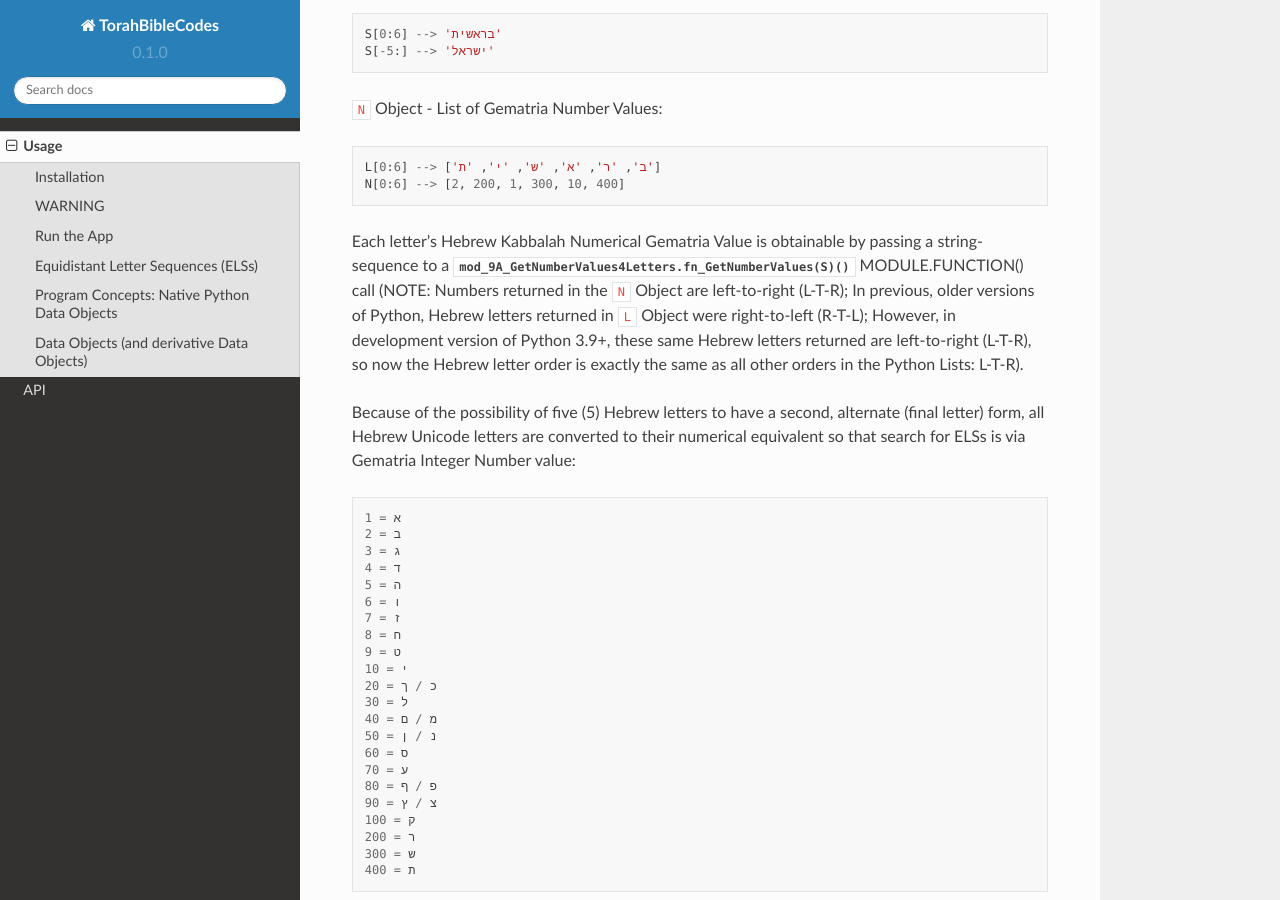
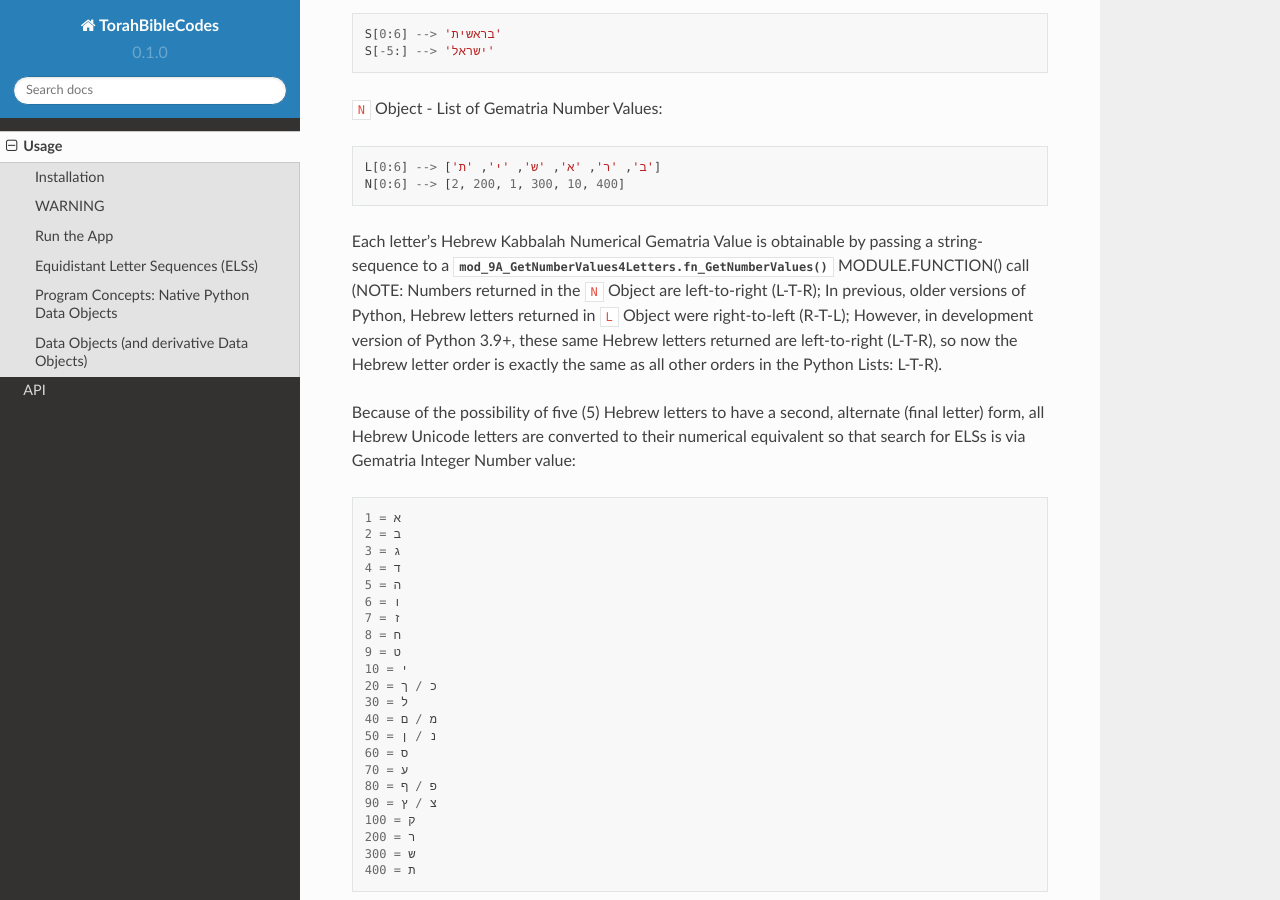
Before and after one commit to TorahBibleCodes/TorahBibleCodes_Sphinx, a Sphinx documentation site: the page built from docs/source/usage.rst, in a window 1280 px wide and 900 px high, scrolled down 5750 px. Built offline with Sphinx 7.4.7 and the Read the Docs theme 2.0.0, drawn with Linux system fonts in a browser that asks for light colours.

```diff
--- a/docs/source/usage.rst
+++ b/docs/source/usage.rst
@@ -265,7 +265,7 @@ From the ``D`` and ``DS`` Objects, all other Python Data Objects are derived:
    L[0:6] --> ['ב', 'ר', 'א', 'ש', 'י', 'ת']
    N[0:6] --> [2, 200, 1, 300, 10, 400]
 
-Each letter's Hebrew Kabbalah Numerical Gematria Value is obtainable by passing a string-sequence to a :py:func:`mod_9A_GetNumberValues4Letters.fn_GetNumberValues(S)` MODULE.FUNCTION() call (NOTE: Numbers returned in the ``N`` Object are left-to-right (L-T-R); In previous, older versions of Python, Hebrew letters returned in ``L`` Object were right-to-left (R-T-L); However, in development version of Python 3.9+, these same Hebrew letters returned are left-to-right (L-T-R), so now the Hebrew letter order is exactly the same as all other orders in the Python Lists: L-T-R).
+Each letter's Hebrew Kabbalah Numerical Gematria Value is obtainable by passing a string-sequence to a :py:func:`mod_9A_GetNumberValues4Letters.fn_GetNumberValues` MODULE.FUNCTION() call (NOTE: Numbers returned in the ``N`` Object are left-to-right (L-T-R); In previous, older versions of Python, Hebrew letters returned in ``L`` Object were right-to-left (R-T-L); However, in development version of Python 3.9+, these same Hebrew letters returned are left-to-right (L-T-R), so now the Hebrew letter order is exactly the same as all other orders in the Python Lists: L-T-R).
 
 Because of the possibility of five (5) Hebrew letters to have a second, alternate (final letter) form, all Hebrew Unicode letters are converted to their numerical equivalent so that search for ELSs is via Gematria Integer Number value::
 
```
